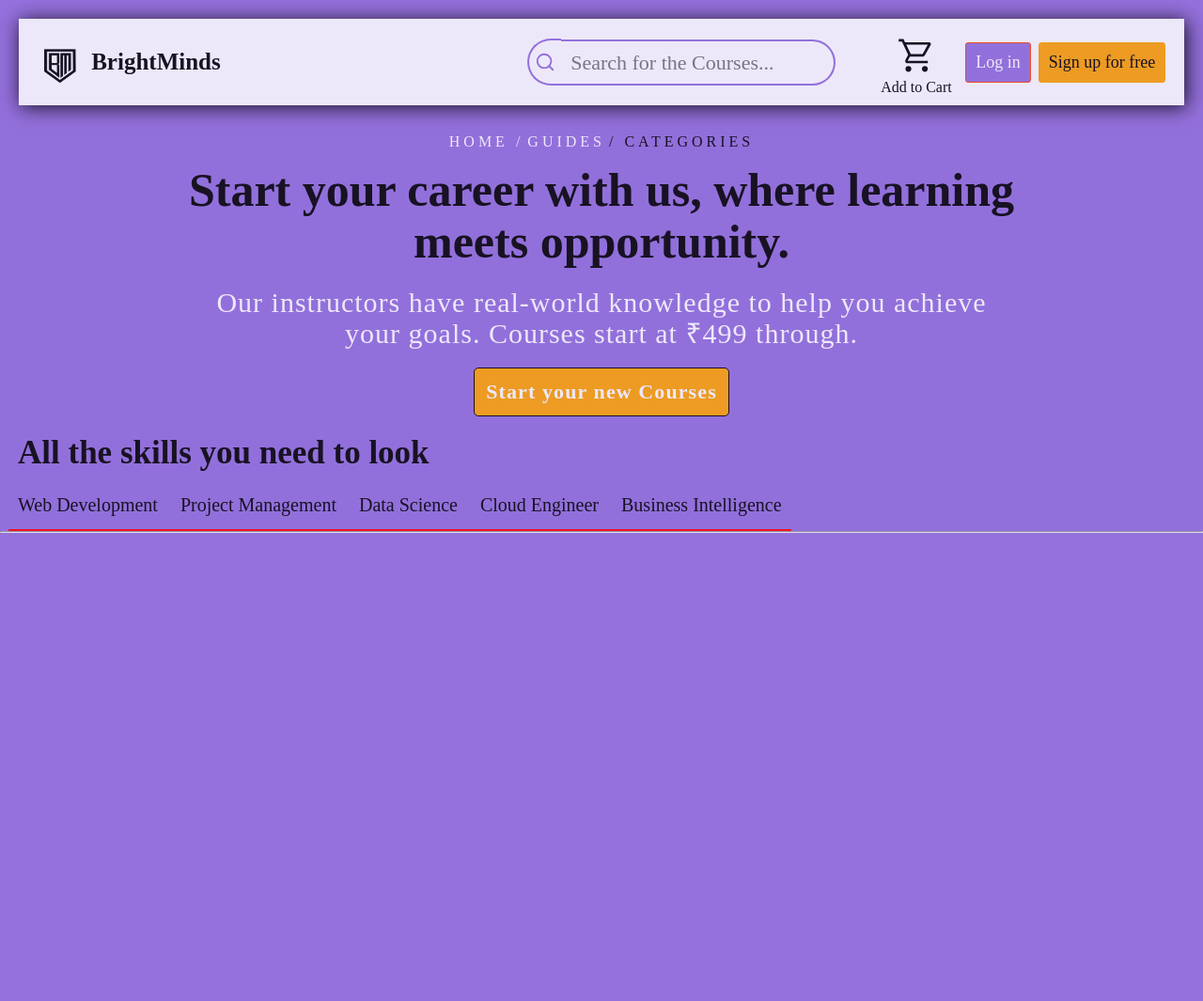
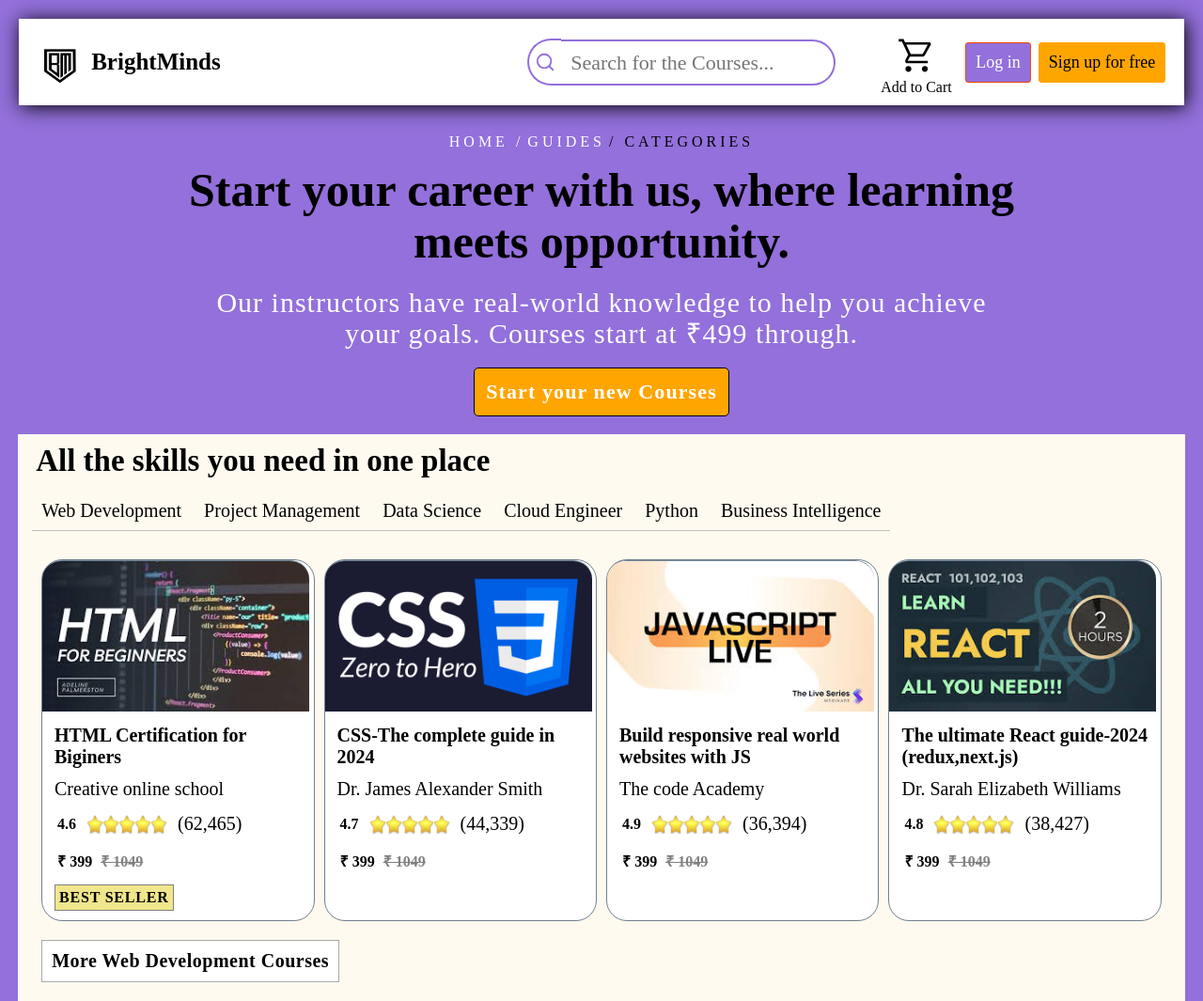
Before and after one commit to Abdullahsikkandar/E-COM, a plain HTML site: page index.html in a window 1280 px wide. Shown: the whole page at 94% size. Before the commit the page ends 800 px from the top, so only its background shows below. Drawn offline with nearby package versions, Linux system fonts and the light colour scheme.

Commit message:
7th commit

```diff
--- a/index.html
+++ b/index.html
@@ -1,28 +1,38 @@
 <!DOCTYPE html>
 <html lang="en">
-
   <head>
-    <meta charset="UTF-8">
-    <meta name="viewport" content="width=device-width, initial-scale=1.0">
+    <meta charset="UTF-8" />
+    <meta name="viewport" content="width=device-width, initial-scale=1.0" />
     <title>E-com</title>
-    <link href="style.css" rel="stylesheet">
-    <link rel="stylesheet"
-        href="https://fonts.googleapis.com/css2?family=Material+Symbols+Outlined:opsz,wght,FILL,GRAD@48,600,0,0" />
+    <link href="style.css" rel="stylesheet" />
+    <link
+      rel="stylesheet"
+      href="https://fonts.googleapis.com/css2?family=Material+Symbols+Outlined:opsz,wght,FILL,GRAD@48,600,0,0"
+    />
   </head>
 
   <body>
     <div class="container">
       <header>
         <div class="logo">
-                <img src="images/logo2.jpg" width="45px" height="45px">
+          <img src="images/logo2.jpg" width="45px" height="45px" />
           <h2>BrightMinds</h2>
         </div>
         <div class="description">
           <div class="search">
             <button class="butt">
-                        <svg xmlns="http://www.w3.org/2000/svg" width="22" height="22" viewBox="0 0 24 24" fill="none"
-                            stroke="currentColor" stroke-width="2" stroke-linecap="round" stroke-linejoin="round"
-                            class="feather feather-search">
+              <svg
+                xmlns="http://www.w3.org/2000/svg"
+                width="22"
+                height="22"
+                viewBox="0 0 24 24"
+                fill="none"
+                stroke="currentColor"
+                stroke-width="2"
+                stroke-linecap="round"
+                stroke-linejoin="round"
+                class="feather feather-search"
+              >
                 <circle cx="11" cy="11" r="8"></circle>
                 <line x1="21" y1="21" x2="16.65" y2="16.65"></line>
               </svg>
@@ -33,10 +43,17 @@
           </div>
         </div>
         <div class="buttons">
-                <button class="cart"><svg xmlns="http://www.w3.org/2000/svg" height="42px" viewBox="0 -960 960 960"
-                        width="42px" fill="#000000">
+          <button class="cart">
+            <svg
+              xmlns="http://www.w3.org/2000/svg"
+              height="42px"
+              viewBox="0 -960 960 960"
+              width="42px"
+              fill="#000000"
+            >
               <path
-                            d="M286.79-81Q257-81 236-102.21t-21-51Q215-183 236.21-204t51-21Q317-225 338-203.79t21 51Q359-123 337.79-102t-51 21Zm400 0Q657-81 636-102.21t-21-51Q615-183 636.21-204t51-21Q717-225 738-203.79t21 51Q759-123 737.79-102t-51 21ZM235-741l110 228h288l125-228H235Zm-30-60h589.07q22.97 0 34.95 21 11.98 21-.02 42L694-495q-11 19-28.56 30.5T627-453H324l-56 104h491v60H277q-42 0-60.5-28t.5-63l64-118-152-322H51v-60h117l37 79Zm140 288h288-288Z" />
+                d="M286.79-81Q257-81 236-102.21t-21-51Q215-183 236.21-204t51-21Q317-225 338-203.79t21 51Q359-123 337.79-102t-51 21Zm400 0Q657-81 636-102.21t-21-51Q615-183 636.21-204t51-21Q717-225 738-203.79t21 51Q759-123 737.79-102t-51 21ZM235-741l110 228h288l125-228H235Zm-30-60h589.07q22.97 0 34.95 21 11.98 21-.02 42L694-495q-11 19-28.56 30.5T627-453H324l-56 104h491v60H277q-42 0-60.5-28t.5-63l64-118-152-322H51v-60h117l37 79Zm140 288h288-288Z"
+              />
             </svg>
             <p>Add to Cart</p>
           </button>
@@ -54,14 +71,17 @@
         </div>
         <div class="center">
           <h2>Start your career with us, where learning meets opportunity.</h2>
-                <p>Our instructors have real-world knowledge to help you achieve your goals. Courses start at ₹499
-                    through.
+          <p>
+            Our instructors have real-world knowledge to help you achieve your
+            goals. Courses start at ₹499 through.
           </p>
           <button class="create">Start your new Courses</button>
         </div>
       </section>
+
+      <div class="middle">
         <div class="title">
-            <h2>All the skills you need to look</h2>
+            <h2>All the skills you need in one place</h2>
         </div>
         <div class="categories">
           <ul class="nav">
@@ -69,12 +89,112 @@
             <li><a href="#">Project Management</a></li>
             <li><a href="#">Data Science</a></li>
             <li><a href="#">Cloud Engineer</a></li>
+            <li><a href="#">Python</a></li>
             <li><a href="#">Business Intelligence</a></li>
           </ul>
         </div>
-        <hr class="hr">
+        <div class="section">
+          <div class="content">
+            <div class="html">
+              <a ahref="#"><img src="images/html.jpeg" /></a>
+              <ul class="dis">
+                <li><h2>HTML Certification for Biginers</h2></li>
+                <li><p>Creative online school</p></li>
+                <li>
+                  <ul class="rating">
+                    <li><h3>4.6</h3></li>
+                    <li>
+                      <img src="images/star.jpg" height="30px" width="90px" />
+                    </li>
+                    <li><p>(62,465)</p></li>
+                  </ul>
+                </li>
+                <li>
+                  <ul class="rate">
+                    <li><h3>&#8377; 399</h3></li>
+                    <li><h3 class="dash">&#8377; 1049</h3></li>
+                  </ul>
+                </li>
+                <li><p class="point">Best seller</p></li>
+              </ul>
+            </div>
 
+            <div class="html">
+              <a ahref="#"><img src="images/css.png" /></a>
+              <ul class="dis">
+                <li><h2>CSS-The complete guide in 2024</h2></li>
+                <li><p>Dr. James Alexander Smith</p></li>
+                <li>
+                  <ul class="rating">
+                    <li><h3>4.7</h3></li>
+                    <li>
+                      <img src="images/star.jpg" height="30px" width="90px" />
+                    </li>
+                    <li><p>(44,339)</p></li>
+                  </ul>
+                </li>
+                <li>
+                  <ul class="rate">
+                    <li><h3>&#8377; 399</h3></li>
+                    <li><h3 class="dash">&#8377; 1049</h3></li>
+                  </ul>
+                </li>
+              </ul>
+            </div>
+
+            <div class="html">
+              <a ahref="#"><img src="images/java.jpeg" /></a>
+              <ul class="dis">
+                <li><h2>Build responsive real world websites with JS</h2></li>
+                <li><p>The code Academy</p></li>
+                <li>
+                  <ul class="rating">
+                    <li><h3>4.9</h3></li>
+                    <li>
+                      <img src="images/star.jpg" height="30px" width="90px" />
+                    </li>
+                    <li><p>(36,394)</p></li>
+                  </ul>
+                </li>
+                <li>
+                  <ul class="rate">
+                    <li><h3>&#8377; 399</h3></li>
+                    <li><h3 class="dash">&#8377; 1049</h3></li>
+                  </ul>
+                </li>
+              </ul>
+            </div>
+
+            <div class="html">
+              <a ahref="#"><img src="images/react.jpeg" /></a>
+              <ul class="dis">
+                <li><h2>The ultimate React guide-2024 (redux,next.js)</h2></li>
+                <li><p>Dr. Sarah Elizabeth Williams</p></li>
+                <li>
+                  <ul class="rating">
+                    <li><h3>4.8</h3></li>
+                    <li>
+                      <img src="images/star.jpg" height="30px" width="90px" />
+                    </li>
+                    <li><p>(38,427)</p></li>
+                  </ul>
+                </li>
+                <li>
+                  <ul class="rate">
+                    <li><h3>&#8377; 399</h3></li>
+                    <li><h3 class="dash">&#8377; 1049</h3></li>
+                  </ul>
+                </li>
+              </ul>
+            </div>
+          </div>
+        </div>
+        <div class="more">
+            <button>
+                More Web Development Courses
+            </button>
+        </div>
+      </div>
     </div>
   </body>
-
 </html>
--- a/style.css
+++ b/style.css
@@ -3,7 +3,7 @@ body {
   font-family: PT serif;
   margin: 0 auto;
   background-color: #9370db;
-  opacity: 0.93;
+  /* opacity: 0.93; */
 }
 * {
   margin: 0;
@@ -15,7 +15,7 @@ body {
   background-color: #9370db;
   width: 100%;
   margin: 0 auto;
-  opacity: 0.9;
+  /* opacity: 0.9; */
   position: relative;
 }
 header {
@@ -199,36 +199,165 @@ section .create {
 } */
 .title {
   margin: 19px;
+  margin-bottom: 6px;
+  padding-top: 10px;
 }
 .title h2 {
-  font-size: 35px;
+  font-size: 33px;
+
 }
+.middle{
+  background-color: #FFFAF0;
+  /* margin:20px; */
+  width:97%;
+  margin:0 auto;
+  /* margin: 22px; */
+}
+.html{
+  background-color: white;
+}
+
 .categories {
-  margin: 9px;
-  margin-bottom: 0px;
+  margin: 12px;
+  margin-bottom: 1px;
+  margin-top: 8px;
   display: flex;
   align-items: center;
   justify-content: flex-start;
+  padding: 10px;
+  margin-left:5px;
+  margin-bottom:20px
+
 }
 .categories ul {
-  border-bottom: 2px solid red;
+  border-bottom: 1px solid #C0C0C0;
+  padding-bottom: 8px;
 }
 .categories ul li {
-  display: inline-flex;
+  display: inline-block;
   margin: 10px;
   margin-top: 5px;
-  margin-bottom: 2px;
+  margin-bottom: 1px;
+}
+.categories ul li a{
+  color: black;
+  padding-bottom: 9px;
+  text-decoration: none;
+  /* border-bottom: 1px solid #808080; */
+
 }
 .categories ul li a:link {
   color: black;
+  font-size: 20px;
   text-decoration: none;
-  font-size: 20px;
-  padding-bottom: 10px;
-  border-bottom: 2px solid #9370db;
+}
+.categories ul li a:visited {
+  color: black;
+  border-bottom: 2px solid black;
+  text-decoration: none;
 }
 .categories ul li a:hover {
+  border-bottom: 2px solid #778899;
+  text-decoration: none;
+}
+ .categories ul li a:active {
+  border-bottom: 2px solid black;
+  text-decoration: none;
+}
+
+.section{
+  width:96%;
+  margin:0 auto;
+  overflow: auto;
+
+}
+.content{
+  display: grid;
+  grid-template-columns: 1fr 1fr 1fr 1fr;
+  gap:10px;
+  padding-bottom: 10px;
+
+}
+/* .section .content .dis{
+  display: flex;
+  flex-direction: column;
+} */
+.html a img{
+  width:284px;
+  height:160px
+}
+.html .dis{
+  margin:10px
+}
+.html .dis li{
+  display: flex;
+  flex-direction: column;
+  list-style: none;
+  align-items: flex-start;
+}
+.html .dis li {
+  margin: 3px;
+}
+.html .dis li h2{
+  font-size: 20px;
+}
+.rating{
+  display: flex;
+  align-items: center;
+  gap: 3px;
+}
+.rate{
+  display: flex;
+  align-items: center;
+  gap:3px
+}
+.rate .dash{
+  text-decoration: line-through;
+  text-decoration-style:solid;
+}
+.html .dis li .point{
+  font-size: 16px;
+  border: 1px solid grey;
+  padding: 4px;
+  background-color:#F0E68C;
   color: black;
-  text-decoration: none;
+  font-weight: 600;
+  text-transform: uppercase;
+  letter-spacing: 0.8px;
+}
+.html .dis li p{
   font-size: 20px;
-  border-bottom: 2px solid white;
+  margin-top: 8px;
 }
+.html .dis li ul li p{
+  padding-bottom: 8px;
+}
+.dash{
+  color: #808080;
+}
+.html {
+  border: 1.4px solid  #708090;
+  border-radius: 22px;
+}
+.html a img{
+  border-top: 0.2px solid #778899;
+  border-radius: 20px;
+  border-bottom: none;
+  border-bottom-left-radius: 0px;
+  border-bottom-right-radius: 0px;
+}
+.more{
+  margin-left: 25px;
+  margin-top: 10px;
+  padding-bottom: 20px;
+}
+.more button{
+  padding: 10px;
+  font-size: 20px;
+  outline: none;
+  border: none;
+  border: 1.5px solid #A9A9A9;
+  background-color: white;
+  letter-spacing: 0.5px;
+  font-weight:600;
+}
```
Also changed, not shown: images/css.png (added), images/html.jpeg (added), images/java.jpeg (added), images/react.jpeg (added), images/star.jpg (added). Lines whose indentation alone changed are shown as unchanged.
